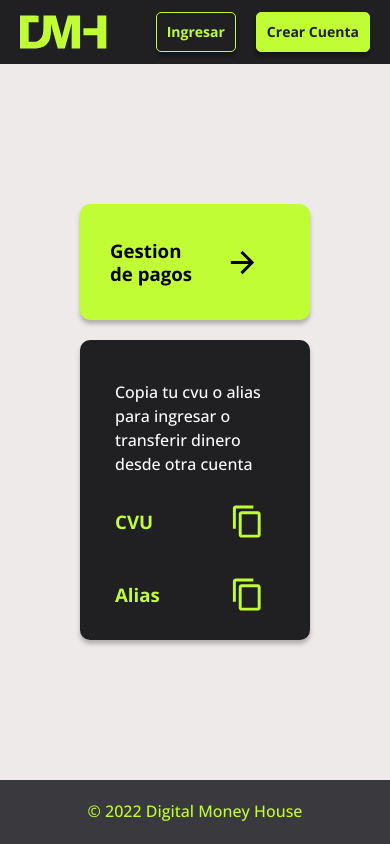
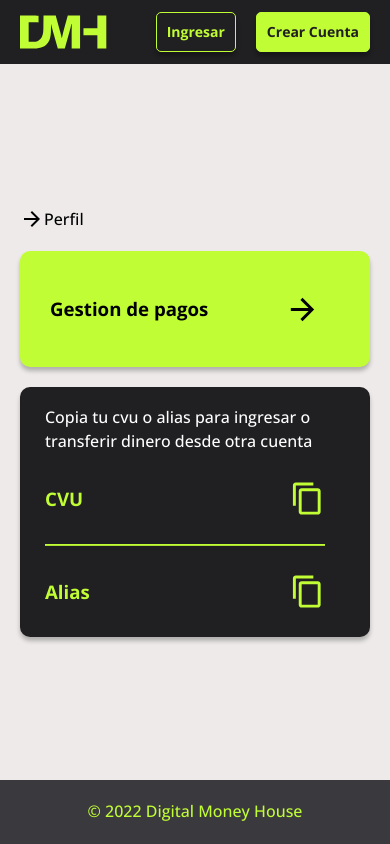
Before and after one commit to BenjaminMirra/proyectoDMH, a Next.js app in the folder equipo-12/: page /perfil in a window 390 px wide. Built offline with nearby package versions, Linux system fonts and the light colour scheme; no server answers.

Commit message:
Responsive

```diff
--- a/equipo-12/components/AliasCVU/alias-cvu.tsx
+++ b/equipo-12/components/AliasCVU/alias-cvu.tsx
@@ -1,4 +1,4 @@
-import { Box, Typography } from "@mui/material";
+import { Box, Typography, Divider } from "@mui/material";
 import ContentCopyIcon from "@mui/icons-material/ContentCopy";
 import { IAccount } from "../../types";
 import CheckIcon from "@mui/icons-material/Check";
@@ -28,8 +28,19 @@ const AliasCVU = ({ userAccount }: Props) => {
         width: "100%",
         borderRadius: "10px",
         boxShadow: "0px 4px 4px rgba(0, 0, 0, 0.25)",
-        padding: "40px 45px 18px 35px",
-        gap: "18px",
+
+        "@media (max-width: 768px)": {
+          padding: "18px 45px 18px 25px",
+          gap: "18px",
+        },
+        "@media (min-width: 768px)": {
+          padding: "40px 45px 40px 35px",
+          gap: "18px",
+        },
+        "@media (min-width: 1024px)": {
+          padding: "40px 45px 18px 35px",
+          gap: "18px",
+        },
       }}
     >
       <Typography>
@@ -79,6 +90,19 @@ const AliasCVU = ({ userAccount }: Props) => {
           />
         )}
       </Box>
+      <Divider
+        sx={{
+          backgroundColor: "var(--lime-green)",
+          height: "2px",
+          width: "100%",
+          "@media (max-width: 768px)": {
+            display: "block",
+          },
+          "@media (min-width: 768px)": {
+            display: "none",
+          },
+        }}
+      />
       <Box
         sx={{
           display: "flex",
--- a/equipo-12/components/TusDatos/tusDatos.tsx
+++ b/equipo-12/components/TusDatos/tusDatos.tsx
@@ -20,10 +20,6 @@ const TusDatos = ({ userInfo }: Props) => {
               justifyContent: "center",
               alignItems: "center",
               width: "100%",
-              "@media (max-width: 768px)": {
-                paddingRight: "30px",
-                paddingLeft: "30px",
-              },
             }}
           >
             <Card
--- a/equipo-12/pages/perfil/index.tsx
+++ b/equipo-12/pages/perfil/index.tsx
@@ -5,10 +5,10 @@ import Layout from "../../layout/layout";
 import { NextPageWithLayout } from "../_app";
 import BannerGestionPago from "../../components/GestionPago/banner-gestion-pago";
 import AliasCVU from "../../components/AliasCVU/alias-cvu";
-import { CircularProgress } from "@mui/material";
+import { CircularProgress, Typography } from "@mui/material";
 import useUser from "../../hooks/useUser";
 import useAccount from "../../hooks/useAccount";
-
+import ArrowForwardIcon from "@mui/icons-material/ArrowForward";
 interface PropsType {
   children?: ReactNode;
 }
@@ -21,14 +21,23 @@ const Perfil: NextPageWithLayout<PropsType> = () => {
     <>
       <Box
         sx={{
-          width: "25%",
           height: "100%",
+          width: "100%",
           backgroundColor: "#C1FD35",
           "@media (max-width: 768px)": {
             display: "none",
           },
+          "@media (min-width: 768px)": {
+            display: "block",
+            maxWidth: "220px",
+          },
+          "@media (min-width: 1024px)": {
+            display: "block",
+            maxWidth: "275px",
+          },
         }}
       ></Box>
+
       {userInfo && userAccount ? (
         <Box
           sx={{
@@ -36,31 +45,55 @@ const Perfil: NextPageWithLayout<PropsType> = () => {
             flexDirection: "column",
             justifyContent: "center",
             alignItems: "center",
-            paddingLeft: "80px",
-            paddingRight: "80px",
             width: "100%",
             gap: "20px",
-            paddingBottom: "40px",
             backgroundColor: "var(--light-grey)",
-            paddingTop: "40px",
+            "@media (max-width: 768px)": {
+              padding: "20px",
+            },
+            "@media (min-width: 768px)": {
+              padding: "65px 50px",
+            },
+            "@media (min-width: 1024px)": {
+              padding: "40px 80px",
+            },
           }}
         >
+          <Typography
+            sx={{
+              "@media (max-width: 768px)": {
+                display: "flex",
+                justifyContent: "flex-start",
+                alignItems: "center",
+                width: "100%",
+              },
+              "@media (min-width: 768px)": {
+                display: "none",
+              },
+            }}
+          >
+            <ArrowForwardIcon /> Perfil
+          </Typography>
           <TusDatos userInfo={userInfo} />
           <BannerGestionPago />
           <AliasCVU userAccount={userAccount} />
         </Box>
       ) : (
-        <Box sx={{
+        <Box
+          sx={{
             width: "100%",
             height: "100vh",
             display: "flex",
             flexDirection: "column",
             justifyContent: "center",
-          alignItems: "center"
-        }}>
-          <CircularProgress sx={{
+            alignItems: "center",
+          }}
+        >
+          <CircularProgress
+            sx={{
               color: "var(--lime-green)",
-          }} />
+            }}
+          />
         </Box>
       )}
     </>
```
Also changed, not shown: 1 other file (tests, documents, lock files or other folders). Lines whose indentation alone changed are shown as unchanged.
